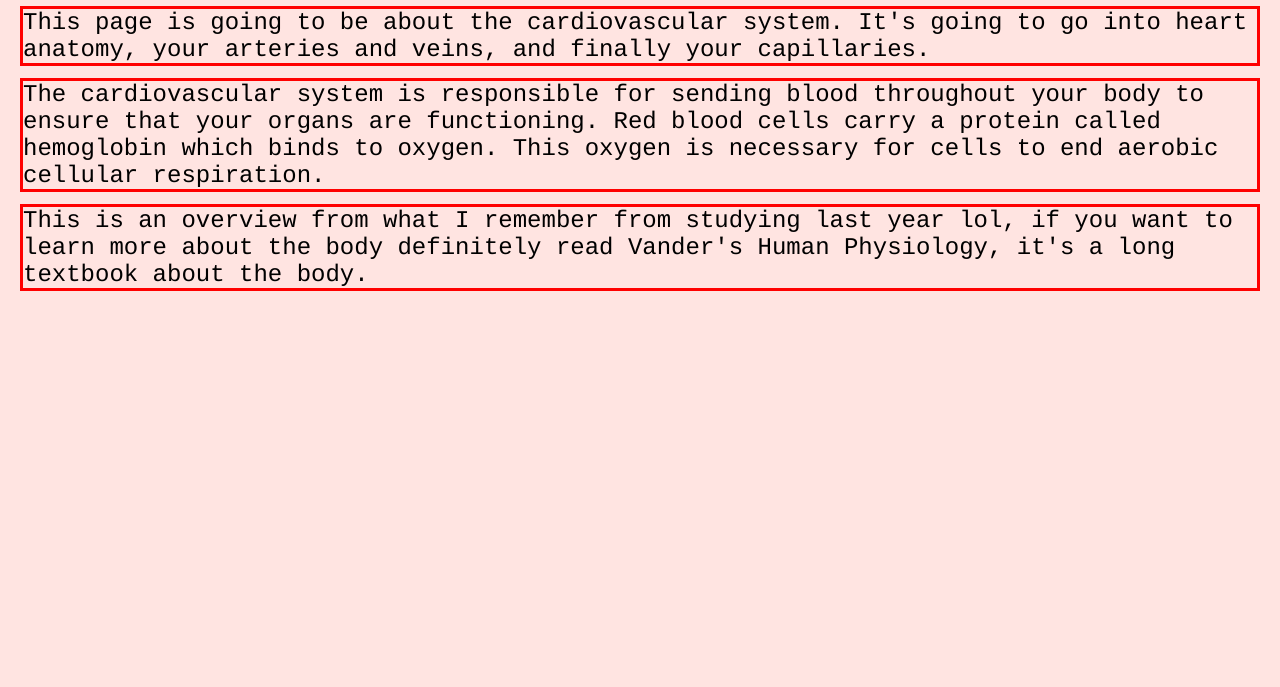
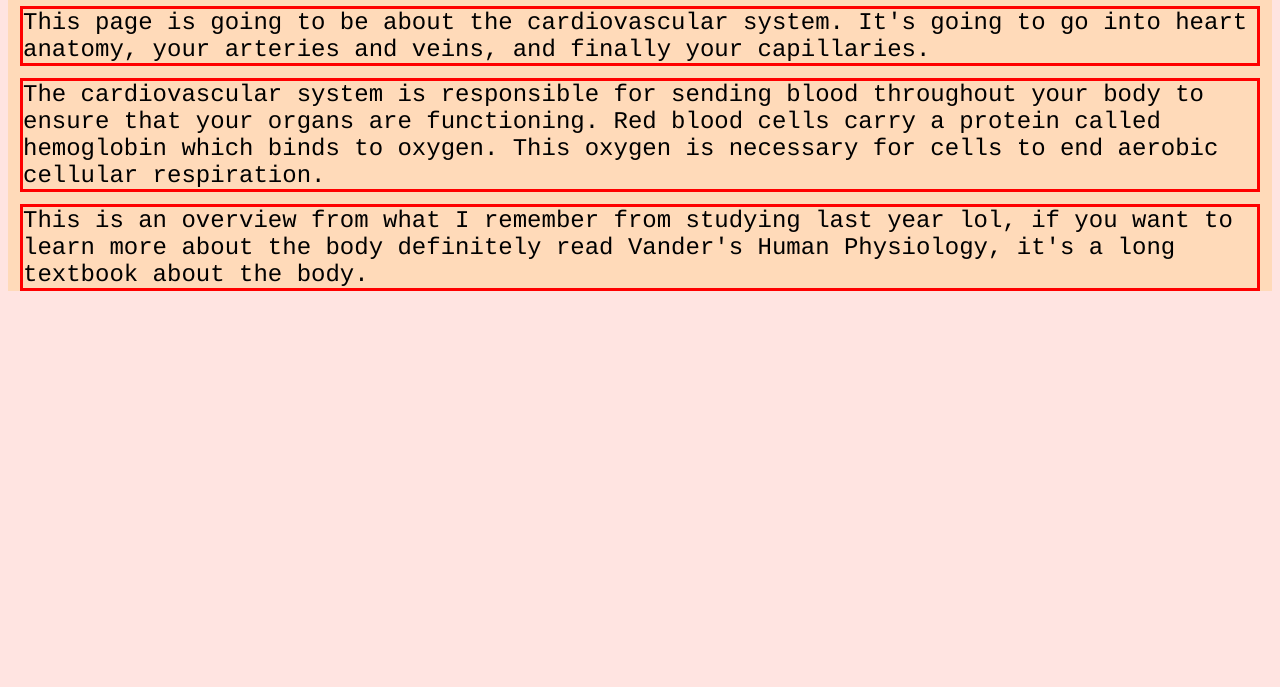
Before and after one commit to stuycs-gh-classrooms/10-web-Angelochen65, a plain HTML site: page site/index.html in a window 1280 px wide. Shown: the part 113-800 px from the top of the page. Drawn offline with Linux system fonts and the light colour scheme.

Commit message:
Update mystyle.css

```diff
--- a/site/mystyle.css
+++ b/site/mystyle.css
@@ -1,6 +1,9 @@
 html {
 font-family: Courier, monospace;
   background-color: #FFE4E1;
+}
+body {
+background-color: #FFDAB9;
 }
 nav {
   display: inline
```
